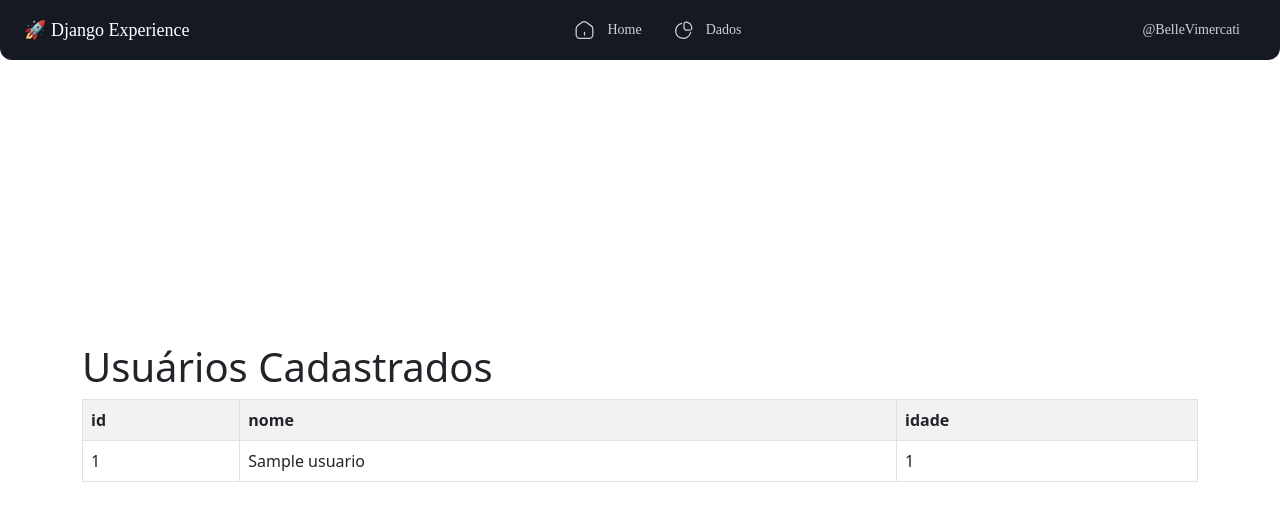
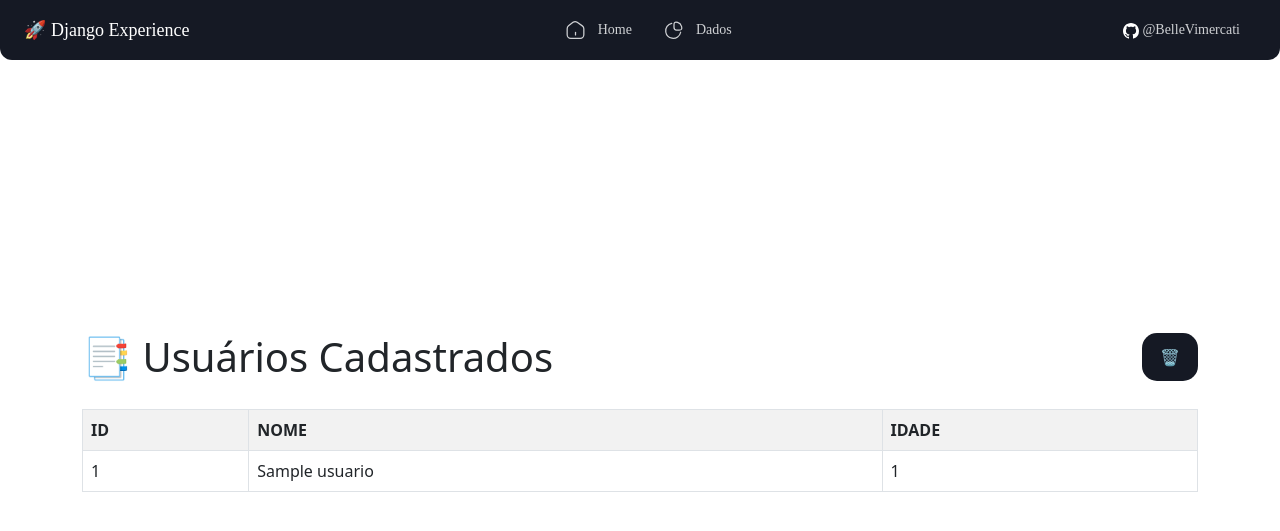
Before and after one commit to BelleVimercati/User_Registration, a Django app: template projeto_cad_usuarios/app_cad_usuarios/templates/usuarios/usuarios.html in a window 1280 px wide. Shown: the top 531 px of the page. Run offline with Django 4.2, Linux system fonts and the light colour scheme; the template is opened without the code that fills it: values that come from a table or form of the project are taken from there, others are empty; tables that the repository leaves empty hold one stand-in row (values such as "Sample post").

Commit message:
feat: ultimos ajustes

```diff
--- a/projeto_cad_usuarios/app_cad_usuarios/templates/usuarios/base.html
+++ b/projeto_cad_usuarios/app_cad_usuarios/templates/usuarios/base.html
@@ -9,6 +9,7 @@
     <link href="https://cdn.jsdelivr.net/npm/bootstrap@5.0.2/dist/css/bootstrap.min.css" rel="stylesheet" integrity="sha384-EVSTQN3/azprG1Anm3QDgpJLIm9Nao0Yz1ztcQTwFspd3yD65VohhpuuCOmLASjC" crossorigin="anonymous">
     <link rel="stylesheet" href="{% static 'css/base.css' %}">
     <link rel="stylesheet" href="{% static 'css/home.css' %}">
+    <link rel="stylesheet" href="{% static 'css/usuarios.css' %}">
 
     <title>Cadastro</title>
 </head>
@@ -19,19 +20,21 @@
         <nav class="navbar">
             <ul class="navbar-nav">
                 <li class="navbar-item">
-                    <a class="nav-link" href="#">
+                    <a class="nav-link" href="{% url 'home' %}">
                         <img src="{% static 'img/home.svg' %}" class="icon"> <span>Home</span>
                     </a>
                 </li>
                 <li class="navbar-item">
-                    <a class="nav-link" href="#">
-                        <img src="{% static 'img/graph.svg' %}" class="icon"> <span>Dados</span>
+                    <a class="nav-link" href="{% url 'listagem_usuarios' %}"">
+                        <img src=" {% static 'img/graph.svg' %}" class="icon"> <span>Dados</span>
                     </a>
                 </li>
             </ul>
         </nav>
         <div>
-            <a class="nav-link" href="https://github.com/BelleVimercati">@BelleVimercati</a>
+            <a class="nav-link" href="https://github.com/BelleVimercati/User_Registration/">
+                <img src="{% static 'img/github.svg' %}" >
+                <span class="github-icon">@BelleVimercati</span></a>
         </div>
     </header>
     <div class="fake-body">
--- a/projeto_cad_usuarios/app_cad_usuarios/templates/usuarios/usuarios.html
+++ b/projeto_cad_usuarios/app_cad_usuarios/templates/usuarios/usuarios.html
@@ -1,7 +1,14 @@
 {% extends 'usuarios/base.html' %}
 {% block conteudo %}
+{% load static %}
 <div class="container">
-    <h1>Usuários Cadastrados</h1>
+    <div class="table-header">
+    <h1 class="table-title">📑 Usuários Cadastrados</h1>
+    <form action="{% url 'limpar_banco' %}" method="POST">
+        {% csrf_token %}
+        <button type="submit" class="button-cleaner">🗑️</button>
+    </form>
+    </div>
     <table class="table table-bordered table-striped">
         <tr>
             <th>id</th>
@@ -17,5 +24,8 @@
         </tr>
         {% endfor %}
     </table>
+
+
+
 </div>
 {%endblock%}
--- a/projeto_cad_usuarios/projeto_cad_usuarios/urls.py
+++ b/projeto_cad_usuarios/projeto_cad_usuarios/urls.py
@@ -8,4 +8,6 @@ urlpatterns = [
     path('', views.home,name='home' ), #vazio pois é pagina inicial
 
     path('usuarios/', views.usuarios, name='listagem_usuarios'), #precisamos usar o mesmo nome que colocamos no html referenciando a página no form -> action
+
+    path('limpar-banco/', views.limpar_banco, name='limpar_banco'),
 ]
--- a/projeto_cad_usuarios/static/css/base.css
+++ b/projeto_cad_usuarios/static/css/base.css
@@ -65,6 +65,7 @@ header {
   transition: filter;
 }
 
+
 .navbar-nav li:hover a .icon {
   filter: invert(63%) sepia(60%) saturate(3312%) hue-rotate(193deg) brightness(103%) contrast(104%);
 }
--- /dev/null
+++ b/projeto_cad_usuarios/static/css/usuarios.css
@@ -0,0 +1,19 @@
+.table th {
+  text-transform: uppercase;
+}
+
+.table-title {
+  padding-bottom: 20px;
+}
+
+.button-cleaner {
+  padding: 12px 18px;
+  border-radius: 15px;
+  border: none;
+  background: #151924;
+}
+
+.table-header {
+  display: flex;
+  justify-content: space-between;
+}
```
Also changed, not shown: projeto_cad_usuarios/app_cad_usuarios/views.py (+19 -5 lines), projeto_cad_usuarios/db.sqlite3, projeto_cad_usuarios/static/img/github.svg (added).
